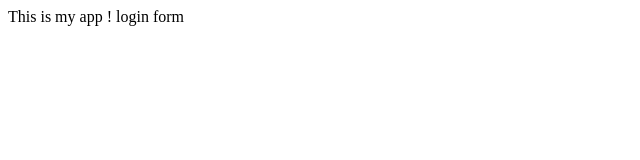
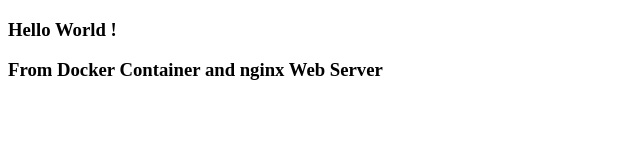
Before and after one commit to mzraidi/myApp, a plain HTML site: page index.html in a window 1280 px wide. Shown: the whole page, without its empty margins (0-640 px from the left). Drawn offline with Linux system fonts and the light colour scheme.

Commit message:
premier commit

```diff
--- a/index.html
+++ b/index.html
@@ -1,9 +1,12 @@
+<!DOCTYPE html>
 <html>
-<head>
-<title>My App</title>
-</head>
-<body>
-This is my app !
-login form
-</body>
+  <head>
+    <meta charset="UTF-8">
+    <title>Hello Web App</title>
+  </head>
+
+  <body>
+    <h3>Hello World !</h3>
+    <h3>From Docker Container and nginx Web Server</h3>
+  </body>
 </html>
```
Also changed, not shown: 1 other file.
